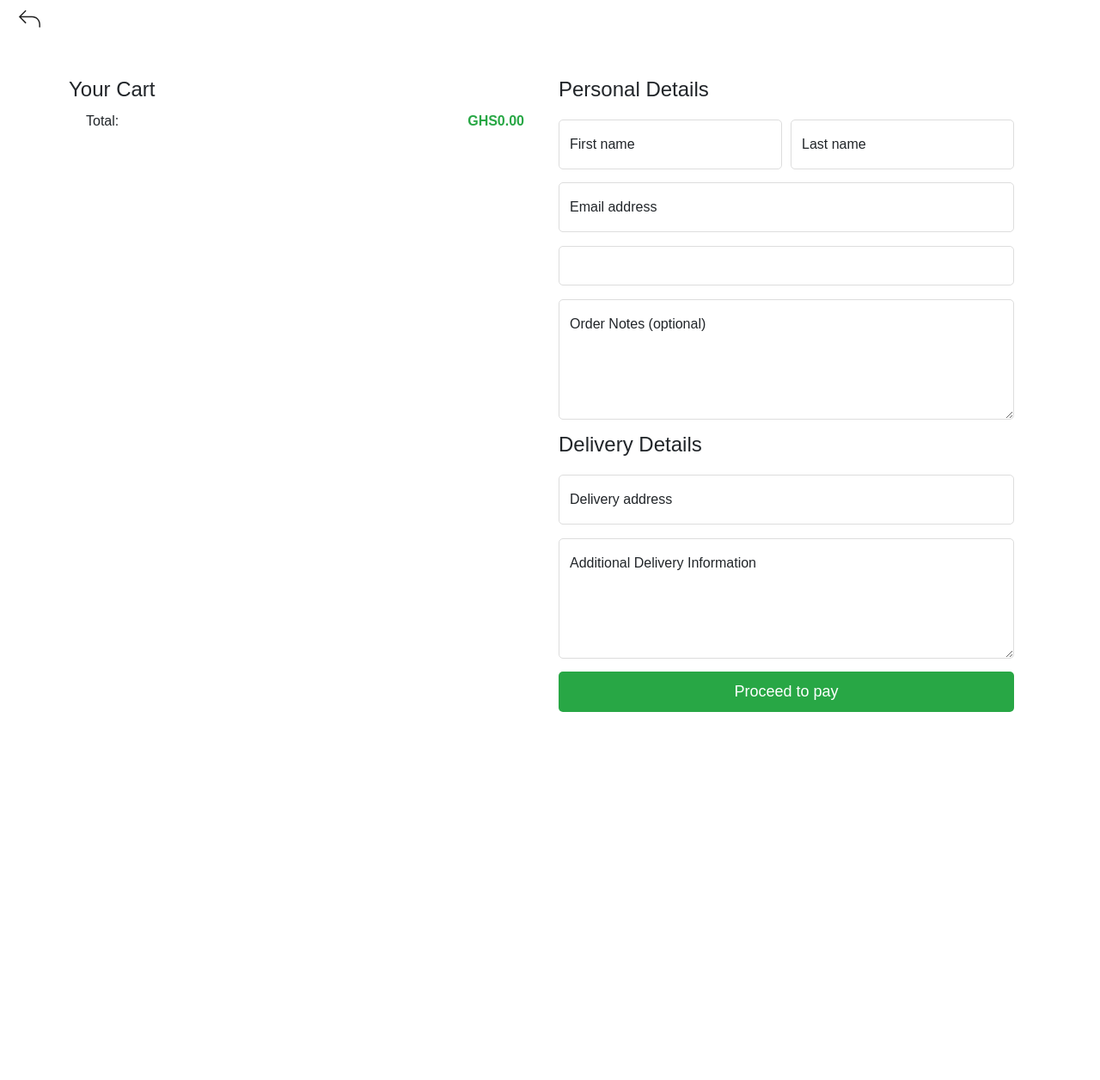
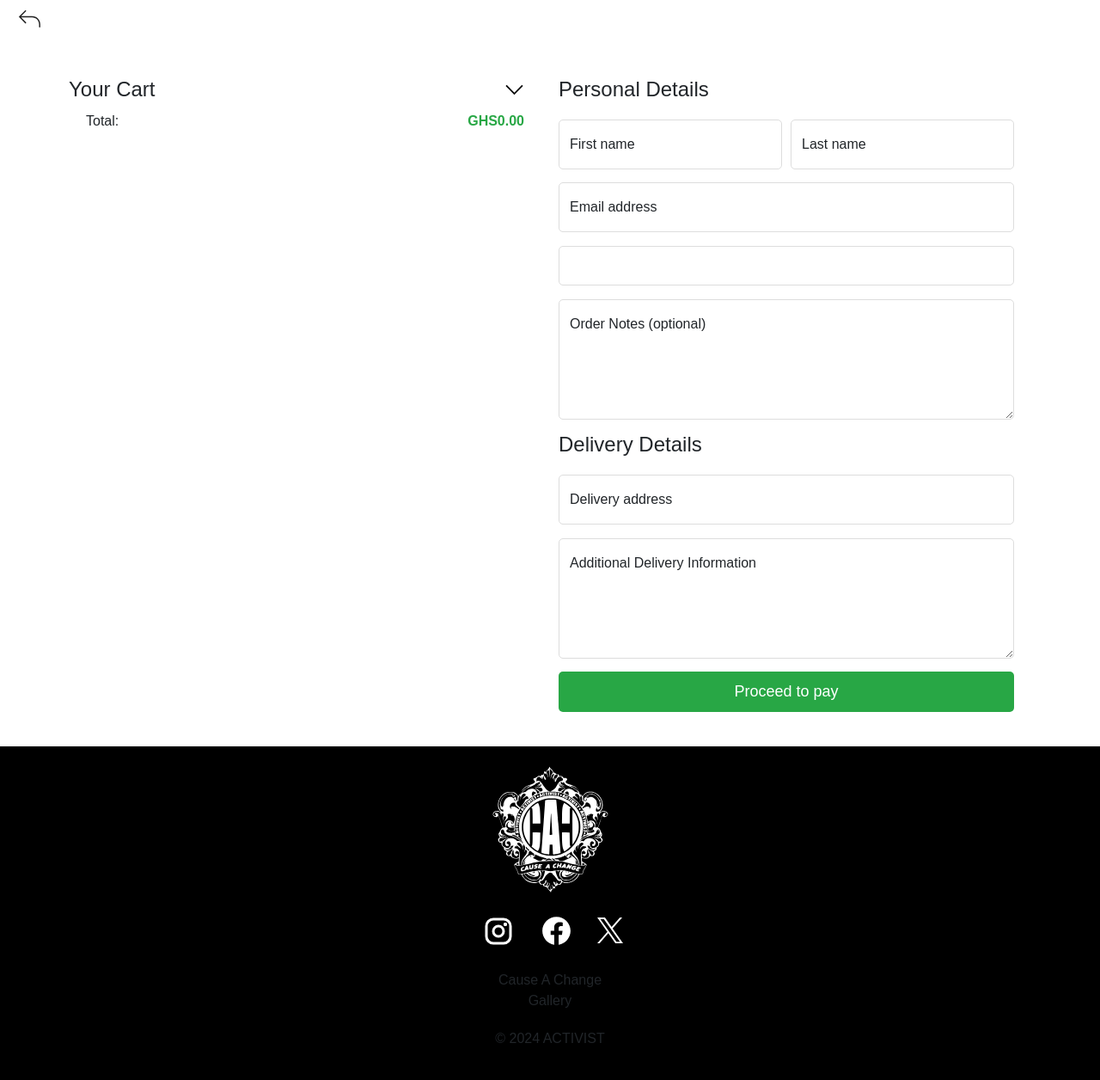
Before and after one commit to activistgh/activistgh, a Django app: page /checkout in a window 1280 px wide. Shown: the part 60-1316 px from the top of the page at 86% size. Before the commit the page ends 888 px from the top, so only its background shows below. Run offline with Django 5.2, Linux system fonts and the light colour scheme; parts of the project's set-up code (start-up, migrations or seed data) failed here and were passed over; some libraries are stand-ins or nearby versions.

Commit message:
fix bigger screens view

```diff
--- a/shop/templates/html/checkout.html
+++ b/shop/templates/html/checkout.html
@@ -110,18 +110,13 @@
             color: #555;
         }
 
-        #down-arrow{
-            display: none;
-        }
 
         /* Media query for responsive design */
         @media (max-width: 768px) {
             .checkout-container {
                 flex-direction: column;
             }
-            #down-arrow{
-                display: block;
-            }
+
             .slide-cart,.slide-menu{
                 width: 100%;
             }
@@ -242,6 +237,10 @@ line-height: 1rem;
             background-color: black;
             margin: 6px 0;
             transition: 0.4s;
+        }
+          #logo-footer{
+            max-width: 20%;
+            width: 33%;
         }
     </style>
     <link rel="stylesheet" href="https://cdnjs.cloudflare.com/ajax/libs/intl-tel-input/17.0.8/css/intlTelInput.css" />
@@ -382,6 +381,61 @@ line-height: 1rem;
 
     </div>
     <div class="alert alert-info" style="display: none;"></div>
+<footer style="text-align: center; padding: 20px; background-color: #000;">
+    <!-- Centering the logo -->
+    <div style="display: flex; justify-content: center; margin-bottom: 20px;">
+        <img src="{% static 'logo-white.svg' %}" id="logo-footer" alt="Footer Logo" style="max-width: 150px;">
+    </div>
+
+    <!-- Social media icons -->
+    <div style="display: flex; justify-content: center; margin-bottom: 20px;">
+        <!-- Instagram Icon -->
+        <span style="margin-right: 25px;">
+            <svg width="50px" height="50px" viewBox="0 -0.5 25 25" fill="none" xmlns="http://www.w3.org/2000/svg">
+                <path fill-rule="evenodd" clip-rule="evenodd"
+                    d="M15.5 5H9.5C7.29086 5 5.5 6.79086 5.5 9V15C5.5 17.2091 7.29086 19 9.5 19H15.5C17.7091 19 19.5 17.2091 19.5 15V9C19.5 6.79086 17.7091 5 15.5 5Z"
+                    stroke="#ffffff" stroke-width="1.5" stroke-linecap="round" stroke-linejoin="round"></path>
+                <path fill-rule="evenodd" clip-rule="evenodd"
+                    d="M12.5 15C10.8431 15 9.5 13.6569 9.5 12C9.5 10.3431 10.8431 9 12.5 9C14.1569 9 15.5 10.3431 15.5 12C15.5 12.7956 15.1839 13.5587 14.6213 14.1213C14.0587 14.6839 13.2956 15 12.5 15Z"
+                    stroke="#ffffff" stroke-width="1.5" stroke-linecap="round" stroke-linejoin="round"></path>
+                <rect x="15.5" y="9" width="2" height="2" rx="1" transform="rotate(-90 15.5 9)" fill="#ffffff"></rect>
+                <rect x="16" y="8.5" width="1" height="1" rx="0.5" transform="rotate(-90 16 8.5)" stroke="#ffffff"
+                    stroke-linecap="round"></rect>
+            </svg>
+        </span>
+
+        <!-- Facebook Icon -->
+        <span style="margin-right: 30px; margin-top: 7px;">
+            <svg fill="#ffffff" width="35px" height="35px" viewBox="0 0 32 32" version="1.1"
+                xmlns="http://www.w3.org/2000/svg">
+                <path
+                    d="M30.996 16.091c-0.001-8.281-6.714-14.994-14.996-14.994s-14.996 6.714-14.996 14.996c0 7.455 5.44 13.639 12.566 14.8l0.086 0.012v-10.478h-3.808v-4.336h3.808v-3.302c-0.019-0.167-0.029-0.361-0.029-0.557 0-2.923 2.37-5.293 5.293-5.293 0.141 0 0.281 0.006 0.42 0.016l-0.018-0.001c1.199 0.017 2.359 0.123 3.491 0.312l-0.134-0.019v3.69h-1.892c-0.086-0.012-0.185-0.019-0.285-0.019-1.197 0-2.168 0.97-2.168 2.168 0 0.068 0.003 0.135 0.009 0.202l-0.001-0.009v2.812h4.159l-0.665 4.336h-3.494v10.478c7.213-1.174 12.653-7.359 12.654-14.814v-0z">
+                </path>
+            </svg>
+        </span>
+
+        <!-- X (Twitter) Icon -->
+        <span>
+            <svg xmlns="http://www.w3.org/2000/svg" fill="#ffffff" width="30px" height="30px" style="margin-top: 9px;"
+                viewBox="0 0 150 150" version="1.1">
+                <path style=" stroke:none;fill-rule:nonzero;fill:#ffffff;fill-opacity:1;"
+                    d="M 89.285156 63.574219 L 145.136719 0 L 131.90625 0 L 83.390625 55.191406 L 44.671875 0 L 0 0 L 58.566406 83.464844 L 0 150.125 L 13.230469 150.125 L 64.429688 91.828125 L 105.328125 150.125 L 150 150.125 M 18.003906 9.769531 L 38.328125 9.769531 L 131.894531 140.835938 L 111.566406 140.835938 ">
+                </path>
+            </svg>
+        </span>
+    </div>
+
+    <!-- Footer Links -->
+    <div style="margin-bottom: 20px;">
+        <div>Cause A Change</div>
+        <div>Gallery</div>
+    </div>
+
+    <!-- Footer Copyright -->
+    <div>
+        <p class="copyright">&copy; 2024 ACTIVIST</p>
+    </div>
+</footer>
 </body>
 <script>
     down_arrow = document.getElementById('down-arrow')
```
Also changed, not shown: shop/templates/html/productDetail.html (+31 -3 lines).
